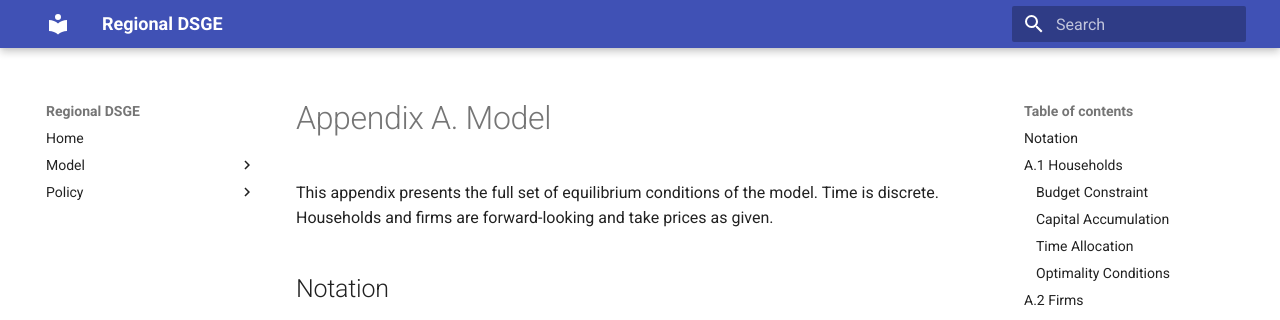
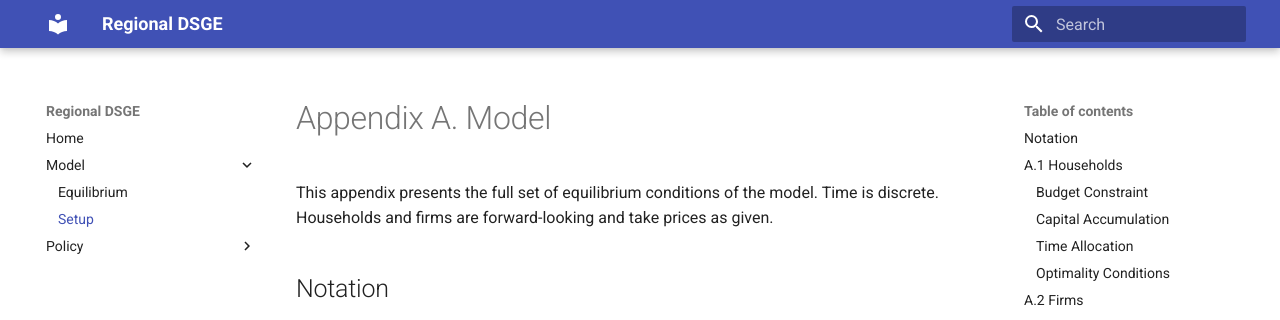
Before and after one commit to macro-structures/regional-dsge, an MkDocs documentation site: the page built from docs/model/setup.md, in a window 1280 px wide. Shown: the top 320 px of the page. Built offline with MkDocs 1.6.1 and Material for MkDocs 9.7.7, drawn with Linux system fonts in a browser that asks for light colours.

Commit message:
Update mkdocs.yml

```diff
--- a/mkdocs.yml
+++ b/mkdocs.yml
@@ -4,6 +4,7 @@ nav:
   - Home: index.md
   - Model:
       - Equilibrium: model/equilibrium.md
+      - Setup: model/setup.md
   - Policy:
       - Overview: policy/index.md
       - Innovation tax: policy/innovation-tax.md
```
